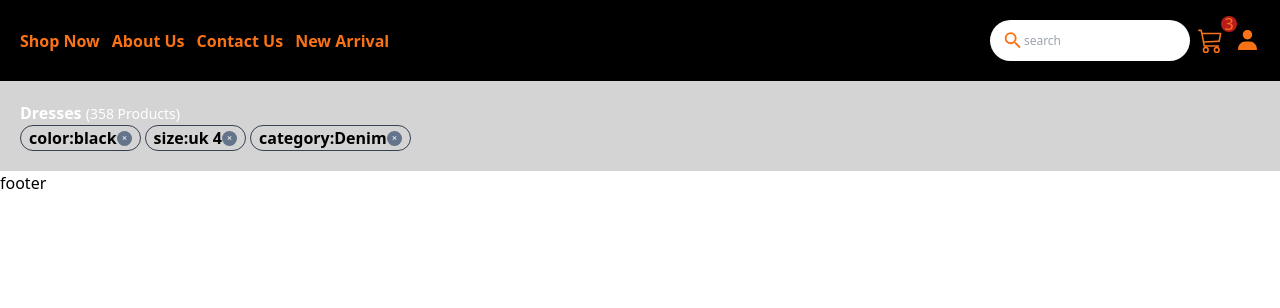
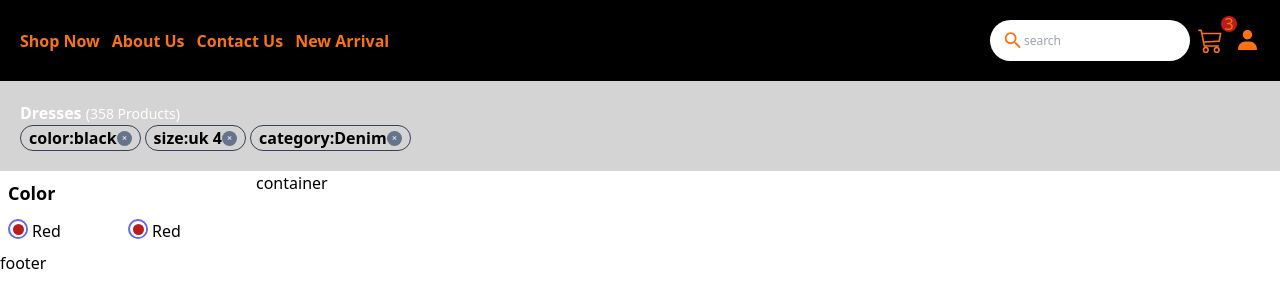
Before and after one commit to priyankara88/gflock, a React (Create React App) app: page / in a window 1280 px wide. Shown: the top 308 px of the page. Built offline with nearby package versions, Linux system fonts and the light colour scheme.

Commit message:
color card

```diff
--- a/src/componant/homecomponant/HomeCard.jsx
+++ b/src/componant/homecomponant/HomeCard.jsx
@@ -4,7 +4,6 @@ import useFilter from "../../hooks/useFilter";
 
 const HomeCard = () => {
   const [filter, setFilter] = useFilter();
-
   const ItemDelete = (delKey) => {
     console.log(delKey);
 
@@ -17,7 +16,7 @@ const HomeCard = () => {
           obj[ele] = temp[delKey];
         }
       });
-      console.log(obj);
+
       return obj;
     });
   };
--- /dev/null
+++ b/src/componant/homecomponant/HomeContainer.jsx
@@ -0,0 +1,39 @@
+const HomeContainer = () => {
+  return (
+    <div className="w-full">
+      {/* container break into two parts  */}
+      <div className="w-full grid grid-cols-1 lg:grid-cols-[20%_80%] ">
+        <div className="w-full">
+          <ColorFilter />
+        </div>
+        <div className="w-full">container</div>
+      </div>
+    </div>
+  );
+};
+
+export default HomeContainer;
+
+const ColorFilter = () => {
+  return (
+    <div className="w-full p-2">
+      <h1 className="text-left text-lg font-semibold">Color</h1>
+      <div className="w-full grid grid-cols-1 lg:grid-cols-[50%_50%] mt-2">
+        {/* left color */}
+        <div className="flex w-full gap-1 mt-1">
+          <div className="flex w-[20px]  h-[20px] border-2 border-indigo-500 rounded-full items-center justify-center">
+            <div className="w-[15px] h-[15px] border-2 border-white rounded-full bg-red-700" />
+          </div>
+          <p className="items-center">Red</p>
+        </div>
+        {/* right color */}
+        <div className="flex w-full gap-1 mt-1">
+          <div className="flex w-[20px]  h-[20px] border-2 border-indigo-500 rounded-full items-center justify-center">
+            <div className="w-[15px] h-[15px] border-2 border-white rounded-full bg-red-700" />
+          </div>
+          <p className="items-center">Red</p>
+        </div>
+      </div>
+    </div>
+  );
+};
--- a/src/pages/Home.jsx
+++ b/src/pages/Home.jsx
@@ -1,9 +1,11 @@
 import HomeCard from "../componant/homecomponant/HomeCard";
+import HomeContainer from "../componant/homecomponant/HomeContainer";
 
 const Home = () => {
   return (
     <div>
       <HomeCard />
+      <HomeContainer />
     </div>
   );
 };
```
